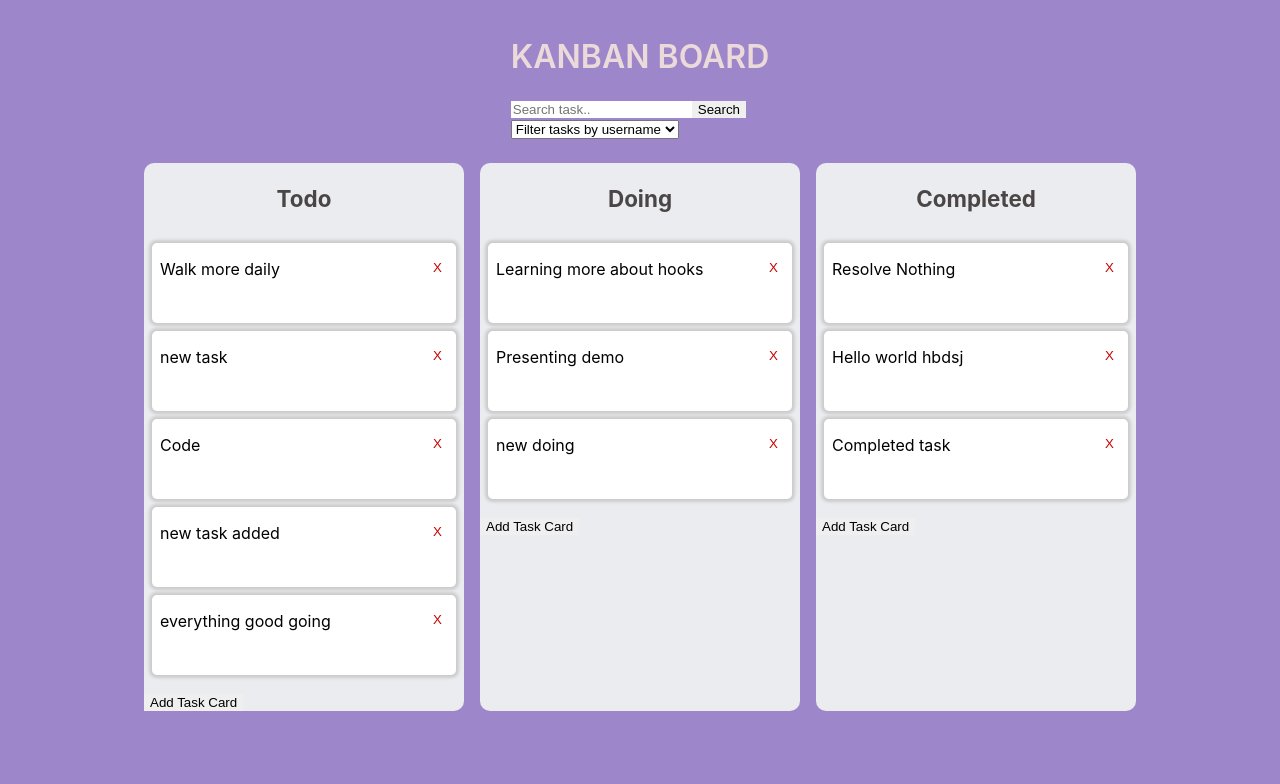
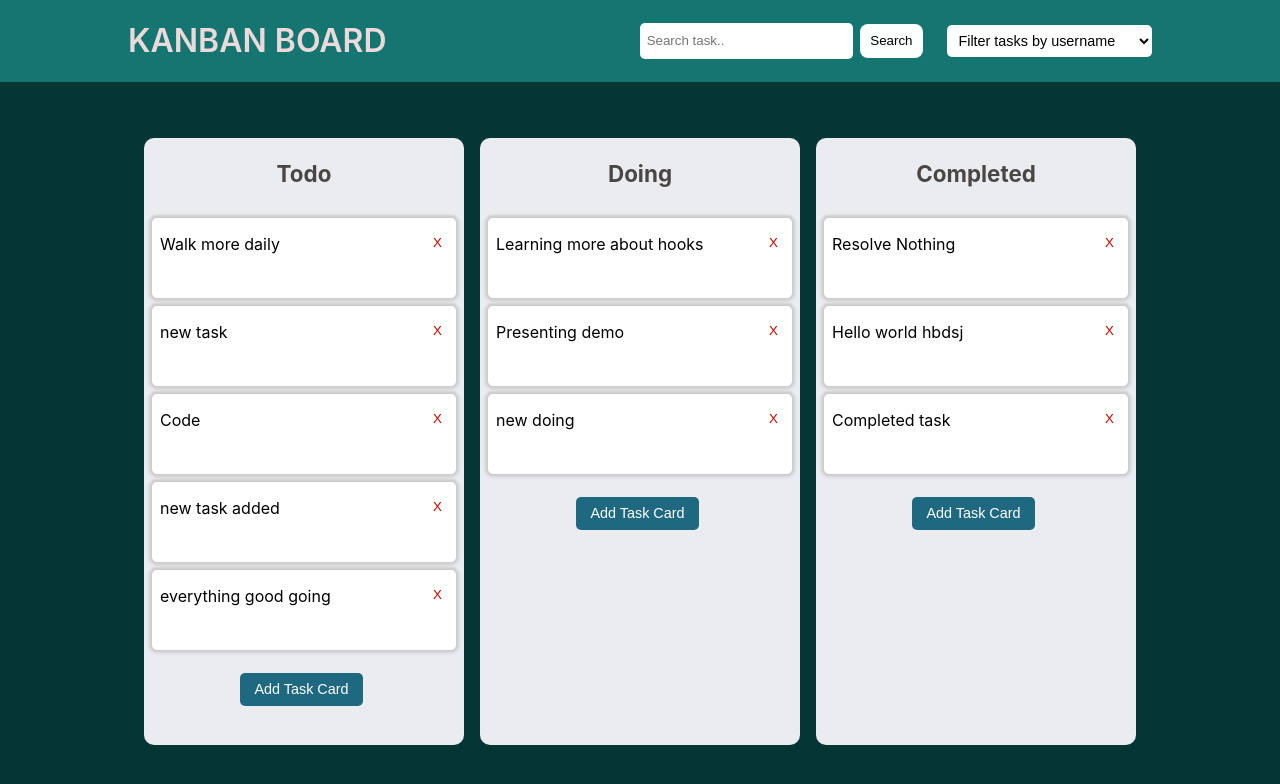
Before and after one commit to rakesh-talukdar/kanban-board, a React (Create React App) app: page / in a window 1280 px wide. Shown: the top 784 px of the page. Built offline with nearby package versions, Linux system fonts and the light colour scheme; data requests are answered from the project's data file.

Commit message:
Added style for modal, and header component and add-task-card-btn

```diff
--- a/src/index.css
+++ b/src/index.css
@@ -1,13 +1,15 @@
 body {
-  margin: 0;
-  padding: 0;
-  box-sizing: border-box;
   font-family: -apple-system, BlinkMacSystemFont, 'Segoe UI', 'Roboto', 'Oxygen',
     'Ubuntu', 'Cantarell', 'Fira Sans', 'Droid Sans', 'Helvetica Neue',
     sans-serif;
   -webkit-font-smoothing: antialiased;
   -moz-osx-font-smoothing: grayscale;
-  background-color: #9d86c9;
+  background-color: #063634;
+
+  min-height: 100vh;
+  margin: 0;
+  padding: 0;
+  box-sizing: border-box;
 
 }
 
@@ -19,30 +21,88 @@ input, button {
   border: none;
 }
 
+/* Style for header section */
 .header {
   display: flex;
   justify-content: center;
-  margin: 1em 0;
+  background-color: #157570;
+}
+
+.header-wrapper {
+  flex-basis: 52%;
+  display: flex;
+  justify-content: space-between;
 }
 .heading {
   text-transform: uppercase;
   font-weight: 600;
   color: rgb(236, 218, 218);
-
+  flex-grow: 1;
+  flex-basis: 50%;
 }
 
+.search-and-filter-wrapper {
+  flex-basis: 50%;
+  display: flex;
+  align-items: center;
+}
+
+.search-container {
+  flex-basis: 60%;
+  flex-grow: 1;
+}
+.search-input {
+  padding: 0.8em 0.5em;
+  width: 65%;
+  border-radius: 5px;
+}
+.search-btn {
+  padding: 0.7em 0.8em;
+  margin-left: 0.5em;
+  border-radius: 8px;
+  background-color: #FBFFFE;
+  color: #000;
+  cursor: pointer;
+}
+
+.search-btn:hover {
+  transform: scale(1.1);
+  background-color: rgb(197, 38, 104);;
+  color: #FBFFFE;
+}
+
+.filter-container {
+  flex-basis: 40%;
+  padding: 0em;
+}
+.filter-select {
+  padding: 0.5em 0.5em;
+  border: none;
+  outline: none;
+  font-size: 0.9em;
+  width: 100%;
+  border-radius: 5px;
+  background-color: #fff;
+  cursor: pointer;
+}
+.filter-select option {
+  cursor: pointer;
+  font-size: 1.2em;
+}
+/* Style for task section */
 .task-list-container {
   display: flex;
   justify-content: center;
   flex-wrap: wrap;
+  margin-top: 3em;
 }
 
 .task-list-card {
   flex-basis: 20em;
   margin: 0.5em;
+  padding-bottom: 2em;
   border-radius: 10px;
   background-color: #EBECF0;
-
 }
 
 .task-list-header {
@@ -74,43 +134,24 @@ input, button {
   border-radius: 5px;
   overflow: hidden;
   min-height: 3em;
+  cursor: pointer;
 }
 .task-title {
   flex-grow: 1;
+  cursor: pointer;
 }
-
-/* Style for Add task*/
-.add-task-form {
-  display: flex;
-  padding: 0 0.2em;
-  margin-bottom: 2em;
+.add-task-card-btn {
+  background-color:  rgb(31, 105, 128);
+  padding: 0.6em 1em;
+  margin: 0.5em 30%;
+  font-size: 0.9em;
+  color: #fff;
+  border-radius: 5px;
+  cursor: pointer;
 }
-
-.add-task-input {
-  flex-basis: 70%;
-  margin:  0 0.5em;
-  padding: 0.6em;
-  box-shadow: 0px 0px 3px 3px #ccc;
-  border-radius: 5px;
-  outline: none;
-  border: none;
-}
-.add-task-btn {
-  flex-basis: 20%;
-  padding: 0.5em 0em;
-  background-color: #ccc;
-  border-radius: 5px;
-  outline: none;
-  border: none;
-}
-
-.add-task-btn:hover {
-  background-color: rgb(206, 198, 198);
-}
-
-.error-display {
-  color: rgb(248, 11, 11);;
-  padding: 0 0.5em;
+.add-task-card-btn:hover {
+  transform: scale(1.1);
+  background-color: rgb(23, 76, 92);
 }
 
 /* Style for delete task button */
@@ -118,6 +159,7 @@ input, button {
   color: rgb(202, 4, 4);
   background-color: #fff;
   align-self: flex-start;
+  cursor: pointer;
 }
 .delete-task-btn:hover {
   background-color: rgb(202, 4, 4);
@@ -126,3 +168,106 @@ input, button {
   transform: scale(1.1);
   align-self: flex-start;
 }
+
+
+/* Style for modal */
+.modal {
+  position: fixed;
+ top: 0;
+ left: 0;
+ background-color: rgba(0,0,0,0.4);
+  z-index: 1;
+  width: 100%;
+  height: 100%;
+  display: flex;
+  justify-content: center;
+}
+
+.modal-content {
+  margin-top: 6em;
+  padding: 1.5em;
+  width: 35%;
+  height: 65vh;
+  background-color: #fff;
+  border-radius: 10px;
+}
+
+.modal-content header {
+  display: flex;
+  justify-content: flex-end;
+}
+.modal-close-btn {
+  color: rgb(202, 4, 4);
+  background-color: #fff;
+  font-size: 1.3em;
+  align-self: flex-start;
+  cursor: pointer;
+}
+.modal-close-btn:hover {
+  background-color: rgb(202, 4, 4);
+  color: #fff;
+  border-radius: 5px;
+  transform: scale(1.1);
+  align-self: flex-start;
+}
+
+
+/* Add task form  style*/
+.add-task-form {
+  display: flex;
+  flex-flow: column;
+  justify-content: space-between;
+  padding: 0 0.2em;
+  margin: 4em 0;
+}
+
+label {
+  padding: 0 0.6em;
+  margin-top: 0.5em;
+}
+
+.add-task-input, .select-input {
+  margin:  1em 0.5em;
+  padding: 0.6em;
+  background-color: #fff;
+  box-shadow: 0px 0px 3px 3px #ccc;
+  border-radius: 5px;
+  outline: none;
+  border: none;
+}
+
+.task-submit-btn {
+  margin:  2em 0.5em;
+  padding: 0.7em 1em;
+  font-size: 1em;
+  background-color: rgb(173, 58, 58);
+  color: #fff;
+  align-self: center;
+  border-radius: 5px;
+  outline: none;
+  border: none;
+  cursor: pointer;
+}
+
+.task-submit-btn:hover {
+  background-color: rgb(219, 57, 57);
+}
+
+.error-display {
+  color: rgb(248, 11, 11);;
+  padding: 0 0.5em;
+}
+
+
+
+
+
+
+@media (max-width: 1300px) {
+  .header-wrapper {
+    flex-basis: 80%;
+    display: flex;
+    justify-content: space-between;
+  }
+
+}
```
